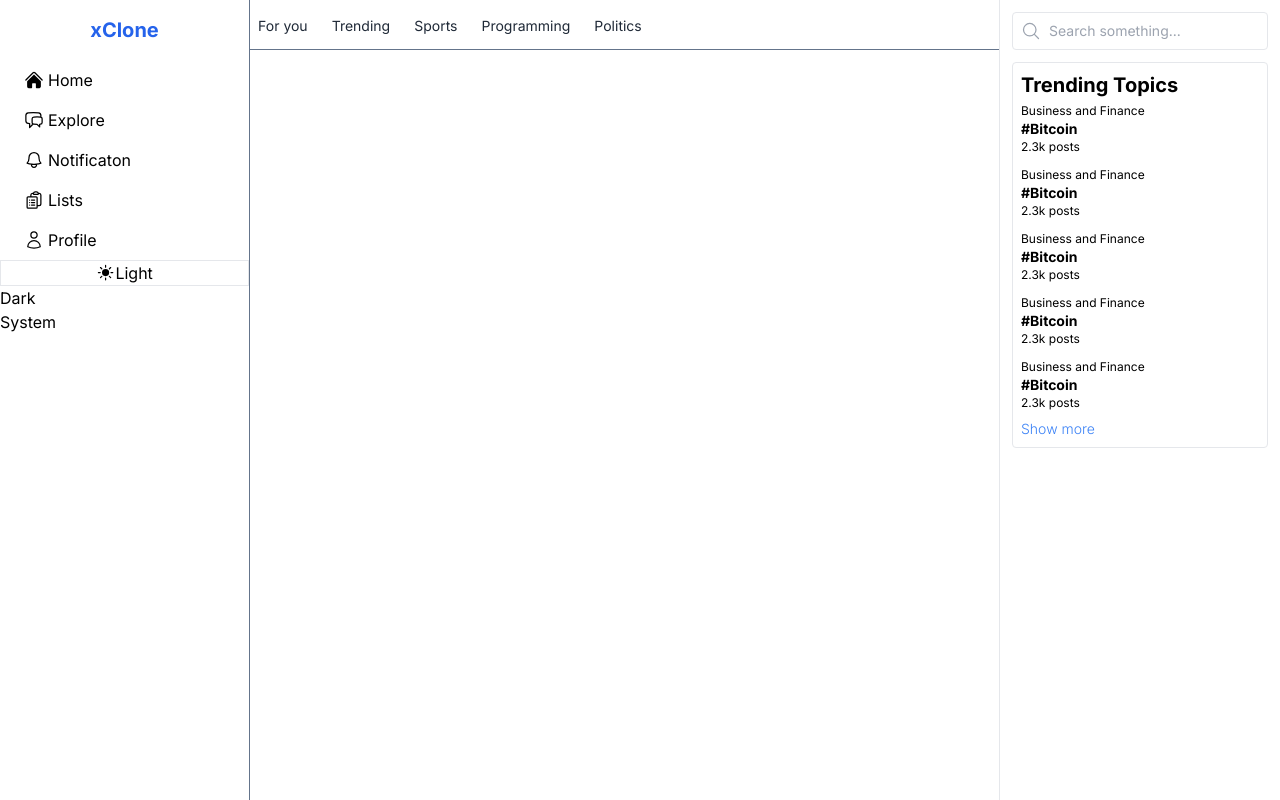
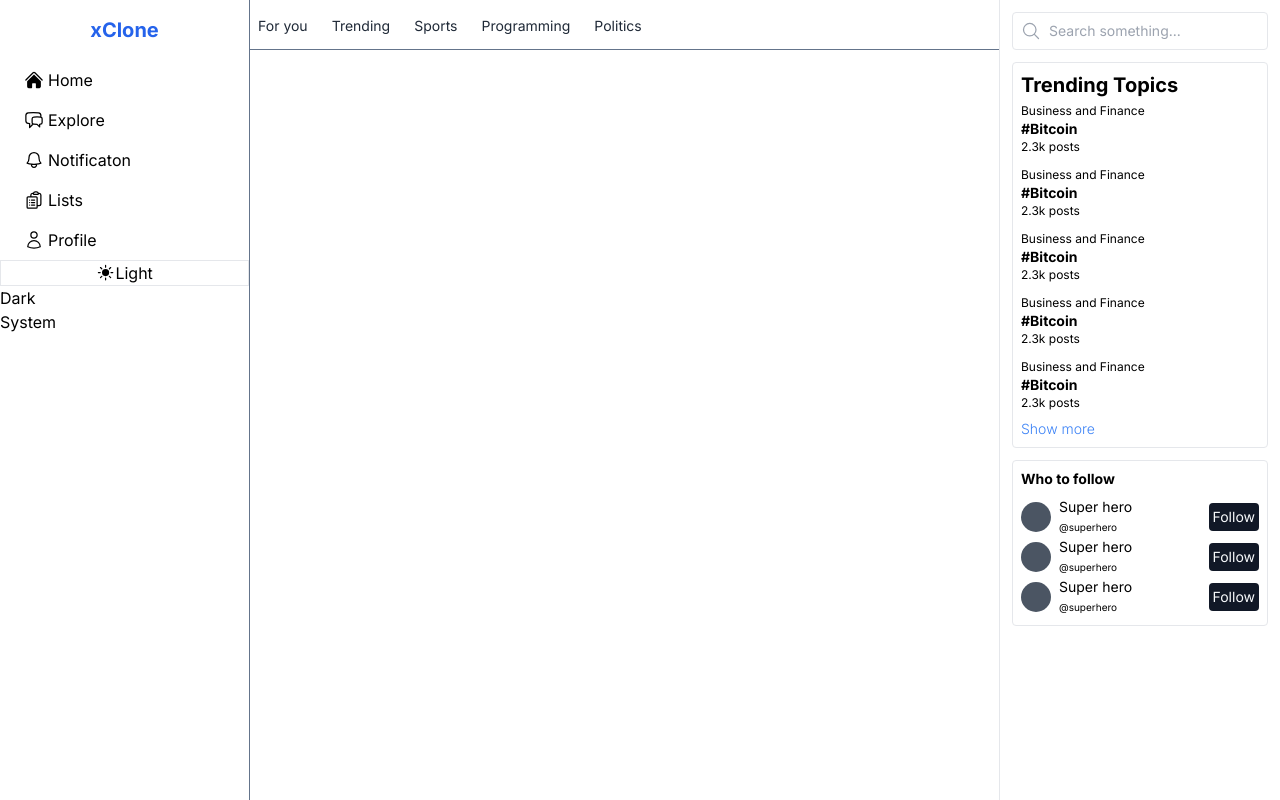
Before and after one commit to ashsajal1/xclone, a Next.js app: page / in a window 1280 px wide. Built offline with nearby package versions, Linux system fonts and the light colour scheme.

Commit message:
add usercard and design who to follow option

```diff
--- a/src/components/right-sidebar.tsx
+++ b/src/components/right-sidebar.tsx
@@ -1,6 +1,7 @@
 import { MagnifyingGlassIcon } from '@heroicons/react/24/outline'
 import { useState } from 'react';
 import TrendingTopic from './trending-topics';
+import UserCard from './user-card';
 
 export default function RightSidebar() {
     const [isFocused, setFocused] = useState(false);
@@ -42,6 +43,14 @@ export default function RightSidebar() {
                     <div className='font-light text-blue-500'>Show more</div>
                 </div>
             </div>
+
+            <div className='flex flex-col border dark:border-none p-2 rounded text-sm mt-3'>
+                <h3 className='font-bold mb-2'>Who to follow</h3>
+                <UserCard />
+                <UserCard />
+                <UserCard />
+
+            </div>
         </div>
     )
 }
--- /dev/null
+++ b/src/components/user-card.tsx
@@ -0,0 +1,18 @@
+import React from 'react'
+
+export default function UserCard() {
+    return (
+        <div className='flex items-center justify-between'>
+            <div className='flex items-center gap-2'>
+                <div className='h-[30px] w-[30px] bg-gray-600 rounded-full'></div>
+
+                <div className='flex flex-col'>
+                    <p>Super hero</p>
+                    <p className='text-[10px]'>@superhero</p>
+                </div>
+            </div>
+
+            <button className='bg-gray-900 hover:bg-gray-950 p-1 text-sm rounded text-slate-50'>Follow</button>
+        </div>
+    )
+}
```
